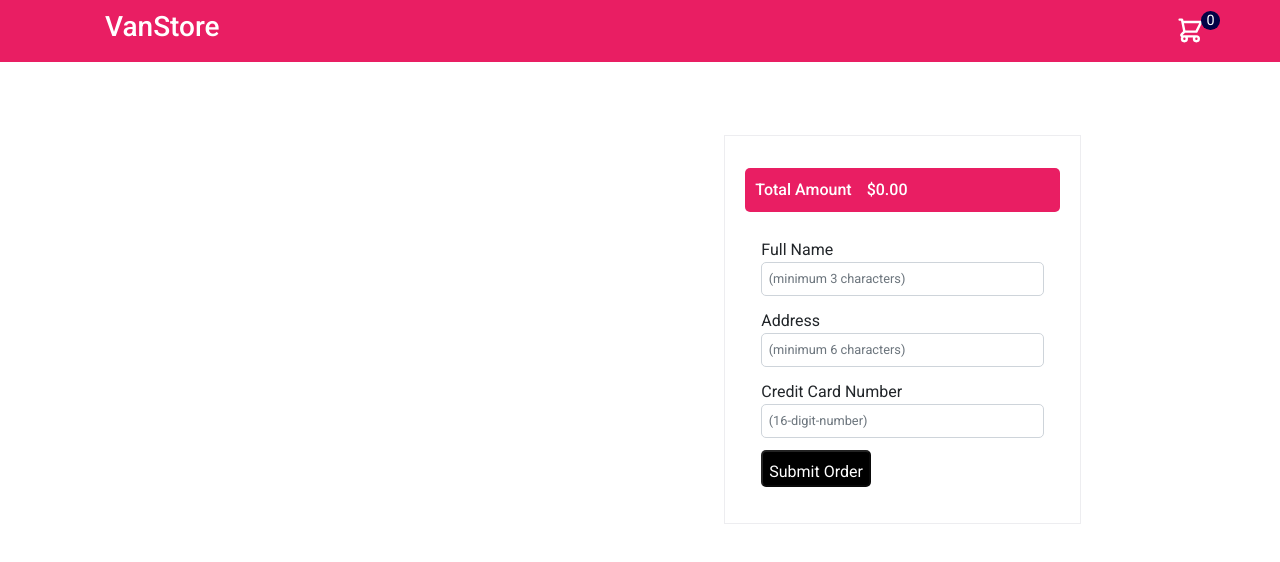
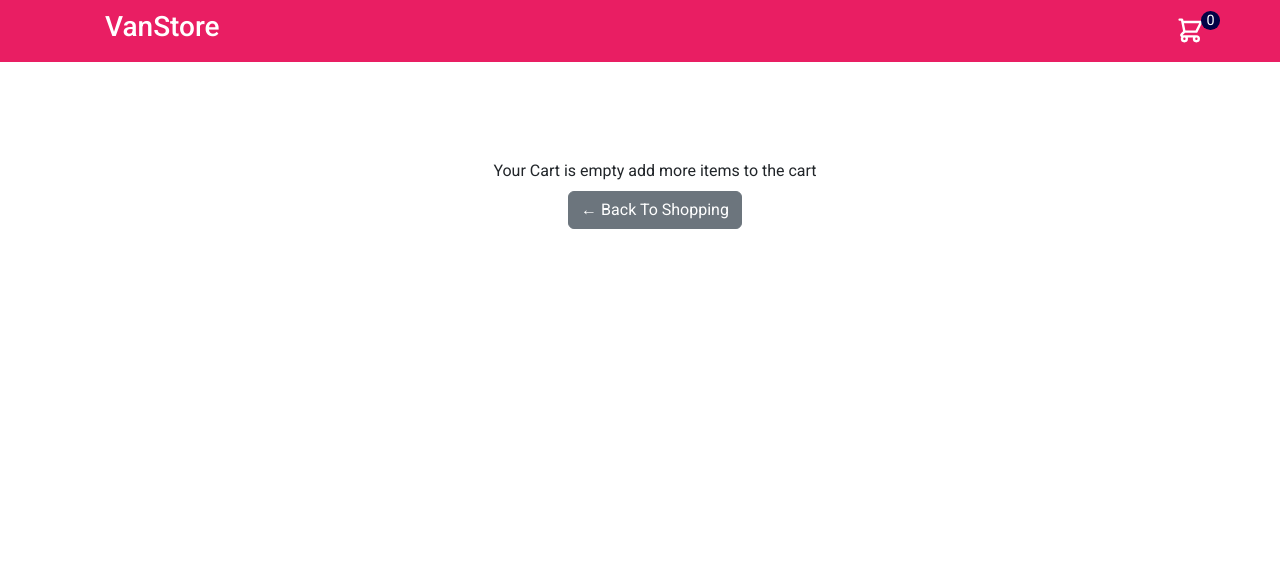
Before and after one commit to ivanepou22/udacity-my-store, an Angular app: page /cart in a window 1280 px wide. Shown: the top 562 px of the page. Built offline with nearby package versions, Linux system fonts and the light colour scheme.

Commit message:
Update the cart

```diff
--- a/src/app/cart/cart.component.css
+++ b/src/app/cart/cart.component.css
@@ -40,7 +40,7 @@
 
   .
   } */
-  empty-cart-message {
+  .empty-cart-message {
     display: flex;
     justify-content: center;
     margin-top: 64px;
--- a/src/app/cart/cart.component.html
+++ b/src/app/cart/cart.component.html
@@ -1,6 +1,6 @@
 <div class="container">
 <div class="cart">
-  <div class="cart-details">
+  <div class="cart-details" *ngIf="orderTotal !== 0" >
     <div class="cart-info">
       <div class="item-detail" *ngFor="let item of items; let index = index">
         <img src="{{ item.url }}" alt="" />
@@ -36,5 +36,16 @@
       <app-checkout-form></app-checkout-form>
     </div>
   </div>
+  <div class="empty-cart-message" *ngIf="orderTotal === 0">
+        <div class="cart-message">
+            <span>Your Cart is empty add more items to the cart</span>
+            <p class="text-center pt-2">
+                <a routerLink="" class="btn btn-secondary">
+                  <span aria-hidden="true"> &larr;</span>
+                  Back To Shopping
+                </a>
+              </p>
+        </div>
+  </div>
 </div>
 </div>
```
